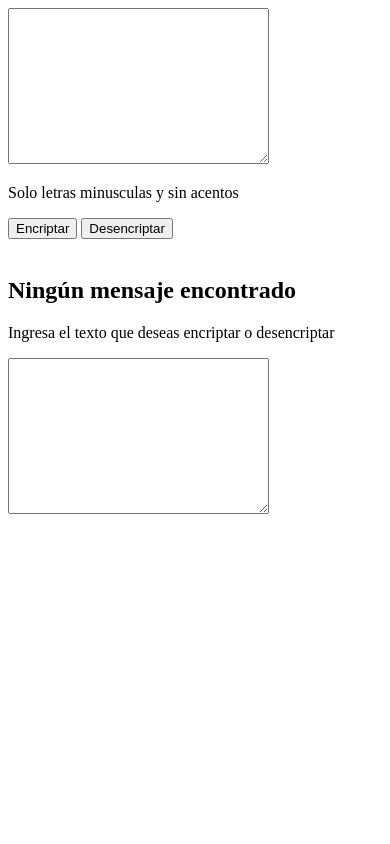
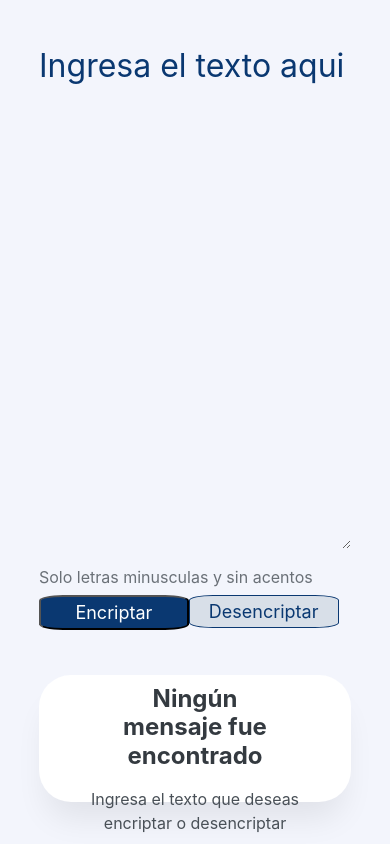
Before and after one commit to Deteor2209/Encriptador_de-Texto_Alura, a plain HTML site: page index.html in a window 390 px wide. Drawn offline with Linux system fonts and the light colour scheme.

Commit message:
Diseño de la aplicación con css y responsive desing junto con la funcionalidad de encriptar un texto

```diff
--- a/index.html
+++ b/index.html
@@ -10,22 +10,22 @@
     <body>
         <div class="container">
             <div class="encriptar">
-                <textarea name="texto" class="texto" id="texto" cols="30" rows="10" placeholder="Ingresa el texto aqui "> </textarea>
+                <textarea name="texto" class="texto" id="texto" cols="30" rows="10" placeholder="Ingresa el texto aqui"></textarea>
 
                 <div class="terminos">
                     <p>Solo letras minusculas y sin acentos</p>
                 </div>
-                <div class="botones"></div>
+                <div class="botones">
                     <button class="btn-encriptar" type="button" onclick="encriptar()">Encriptar</button>
                     <input type="button" class="btn-desencriptar" value="Desencriptar" onclick="desencriptar()">
                 </div>
             </div>
             <div class="encriptado">
-                <img src="" alt="" id="munheco">
+                <img src="img/muñeco.png" alt="" id="muñeco">
                 <div class="mensaje-encriptado" id="mensaje-encriptado">
-                    <h2 id="titulo mensaje">Ningún mensaje encontrado</h2>
+                    <h2 id="titulo-mensaje">Ningún mensaje fue encontrado</h2>
                     <p id="parrafo">Ingresa el texto que deseas encriptar o desencriptar</p>
-                    <textarea name="mensaje" id="mensaje" cols="30" rows="10" class="mensaje"></textarea>
+                    <!-- <textarea name="mensaje" id="mensaje" cols="30" rows="10" class="mensaje"></textarea> -->
                 </div>
             </div>
         </div>
--- a/index.js
+++ b/index.js
@@ -0,0 +1,25 @@
+function encriptar() {
+    let texto = document.getElementById("texto").value;
+    let tituloMensaje = document.getElementById("titulo-mensaje");
+    let parrafo = document.getElementById("parrafo");
+    let muñeco = document.getElementById("muñeco");
+
+    let textoCifrado = texto
+        .replace(/e/gi, "enter")
+        .replace(/i/gi, "imes")
+        .replace(/a/gi, "ai")
+        .replace(/o/gi, "ober")
+        .replace(/u/gi, "ufat");
+
+    if (texto.length != 0) {
+        document.getElementById("texto").value = textoCifrado;
+        tituloMensaje.textContent = "Texto encriptado con exito";
+        parrafo.textContent = "";
+        muñeco.src = "./img/encriptado.png";
+    } else {
+        muñeco.src = "./img/muñeco.png";
+        tituloMensaje.textContent = "Ningún mensaje fue encontrado"
+        parrafo.textContent = "Ingresa el texto que deseas encriptar o desencriptar"
+        alert("Debes ingresar algun texto");
+    }
+}
--- a/styles.css
+++ b/styles.css
@@ -0,0 +1,224 @@
+* {
+    margin: 0;
+    padding: 0;
+}
+
+.container {
+    position: relative;
+    width: 100vw;
+    height: 100vh;
+    background: #f3f5fc;
+}
+
+.texto {
+    position: absolute;
+    width: 42%;
+    height: 60%;
+    left: 12%;
+    top: 15%;
+    border: none;
+    font-family: "Inter";
+    font-style: normal;
+    font-weight: 400;
+    font-size: 32px;
+    line-height: 150%;
+    background-color: #f3f5fc;
+}
+
+.texto::placeholder {
+    color: #0a3871;
+}
+
+.texto:focus,
+.texto:active {
+    border: none;
+    outline: none;
+}
+
+.terminos {
+    display: flex;
+    flex-direction: row;
+    align-items: center;
+    padding: 0%;
+    gap: 8px;
+    position: absolute;
+    width: 80%;
+    left: 12%;
+    top: 80%;
+}
+
+.terminos p {
+    font-family: "inter";
+    font-style: normal;
+    font-weight: 400;
+    font-size: 12px;
+    line-height: 150%;
+    color: #495057;
+    opacity: 0.8;
+    flex: none;
+    order: 1;
+    flex-grow: 0;
+}
+
+.botones {
+    display: flex;
+    flex-direction: row;
+    align-items: flex-start;
+    padding: 1% 0;
+    position: absolute;
+    width: 80%;
+    left: 12%;
+    top: 82%;
+}
+
+.btn-encriptar {
+    align-items: center;
+    justify-content: center;
+    padding: 2%;
+    gap: 8px;
+    width: 25%;
+    background-color: #0a3871;
+    border-radius: 24px;
+    font-family: "inter";
+    font-size: 18px;
+    line-height: 19px;
+    text-align: center;
+    color: #fff;
+}
+
+.btn-desencriptar {
+    box-sizing: border-box;
+    display: flex;
+    flex-direction: row;
+    align-items: flex-start;
+    justify-content: center;
+    padding: 2%;
+    gap: 8px;
+    width: 25%;
+    background: #d8dfe8;
+    border: 1px solid #0a3871;
+    border-radius: 24px;
+    font-family: "Inter";
+    font-weight: 400;
+    font-size: 18px;
+    line-height: 19px;
+    text-align: center;
+    color: #0a3871;
+}
+
+.btn-encriptar:hover,
+.btn-desencriptar:hover {
+    margin: 0.3%;
+    width: 24.5%;
+    padding: 1.8%;
+}
+
+.encriptado {
+    display: flex;
+    justify-content: center;
+    position: absolute;
+    width: 30%;
+    height: 90%;
+    left: 60%;
+    top: 5%;
+    background: #fff;
+    box-shadow: 0px 24px 32px -8px rgba(0, 0, 0, 0.08);
+    border-radius: 32px;
+}
+
+.mensaje-encriptado {
+    display: flex;
+    flex-direction: column;
+    align-items: center;
+    justify-content: center;
+    padding: 1%;
+    gap: 16px;
+    position: absolute;
+    width: 100%;
+    top: 65%;
+    text-align: center;
+}
+
+.mensaje-encriptado h2 {
+    width: 60%;
+    font-family: "Inter";
+    font-style: normal;
+    font-weight: 700;
+    font-size: 24px;
+    line-height: 120%;
+    text-align: center;
+    color: #343a40;
+}
+
+.mensaje-encriptado p {
+    width: 80%;
+    font-family: "Inter";
+    font-style: normal;
+    font-weight: 400;
+    font-size: 16px;
+    line-height: 150%;
+    text-align: center;
+    color: #495057;
+}
+
+.encriptado img {
+    position: absolute;
+    width: 80%;
+    height: 50%;
+    top: 15%;
+}
+
+/*Responsive desing*/
+
+@media (max-width: 57.5em) {
+    .container{
+        display: flex;
+        flex-direction: row;
+    }
+    .encriptar {
+        width: 100%;
+    }
+    .texto {
+        width: 80%;
+        height: 60%;
+        left: 10%;
+        top: 5%;
+    }
+    .terminos {
+        width: 80%;
+        left: 10%;
+        top: 67%;
+    }
+    .terminos p {
+        font-size: 16px;
+    }
+    .botones {
+        width: 80%;
+        left: 10%;
+        top: 70%;
+    }
+    .btn-encriptar,.btn-desencriptar {
+        width: 48%;
+        border-radius: 16%;
+    }
+    .btn-encriptar:hover,.btn-desencriptar:hover {
+        margin: 0.3%;
+        width: 47.5%;
+        padding: 1.8%;
+    }
+    .encriptado {
+        width: 80%;
+        height: 15%;
+        left: 10%;
+        top: 80%;
+    }
+    .mensaje-encriptado {
+        width: 100%;
+        top: 5%;
+    }
+    .encriptado img {
+        top: 0;
+        display: none;
+        visibility: hidden;
+    }
+}
```
Also changed, not shown: img/encriptado.png (added), img/muñeco.png (added), img/png-clipart-computer-icons-youtube-happy-people-love-child.png (added).
